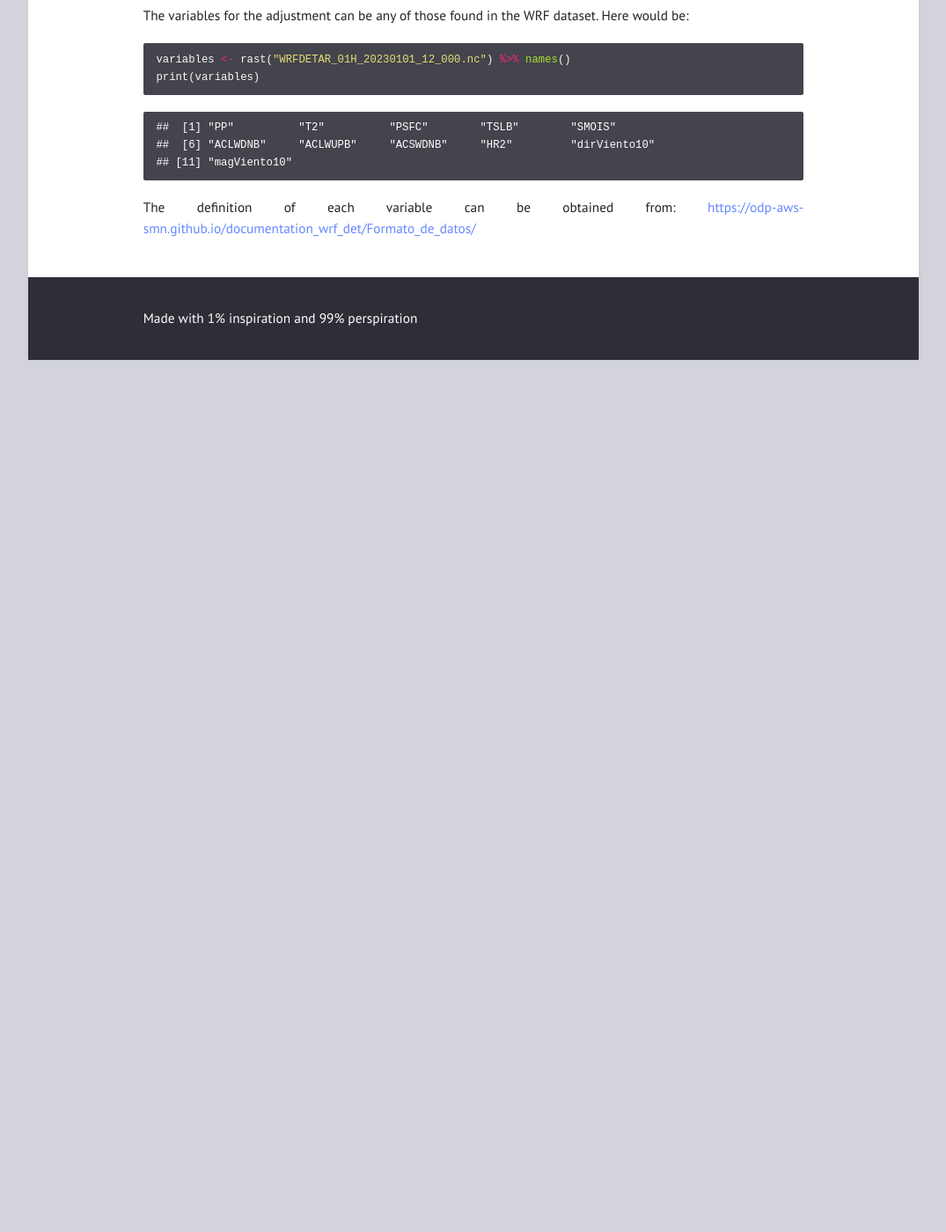
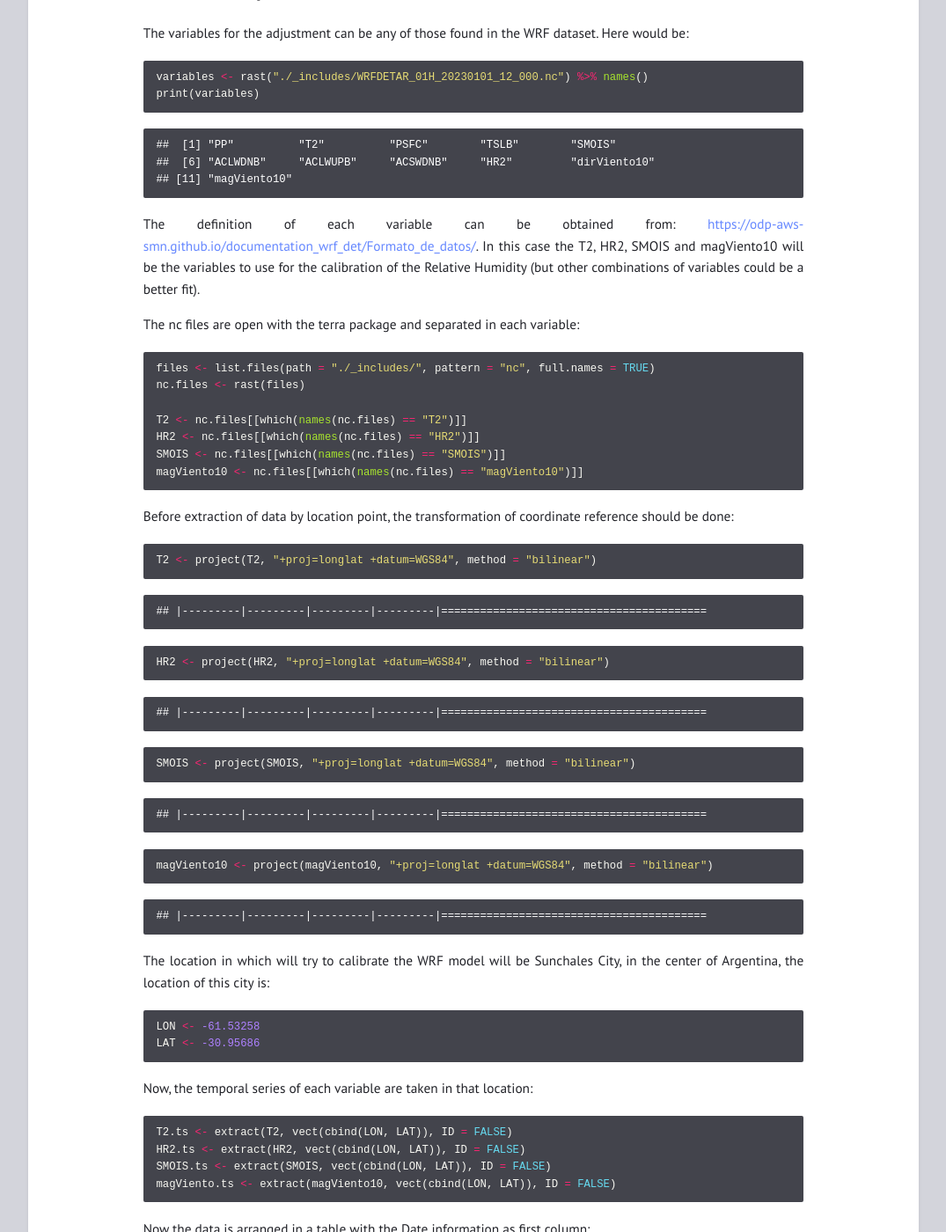
Before and after one commit to Gonzalo1985/CodeTipsHub, a Jekyll site: the page built from _posts/2024-12-04-Relative-humidity-calibration.md, in a window 1280 px wide and 1400 px high, scrolled down 1203 px. Shown: the whole window at 88% size, without its empty margins (102-1177 px from the left). Built offline with Jekyll 4.4.1, drawn with Linux system fonts in a browser that asks for light colours; before the commit the page ends 1612 px from its top, so only the background shows below that; some of the changed text lies outside the part shown.

Commit message:
Post updated

````diff
--- a/_posts/2024-12-04-Relative-humidity-calibration.md
+++ b/_posts/2024-12-04-Relative-humidity-calibration.md
@@ -68,7 +69,7 @@ The variables for the adjustment can be any of those found in the WRF
 dataset. Here would be:
 
 ``` r
-variables <- rast("WRFDETAR_01H_20230101_12_000.nc") %>% names()
+variables <- rast("./_includes/WRFDETAR_01H_20230101_12_000.nc") %>% names()
 print(variables)
 ```
 
@@ -77,9 +78,96 @@ print(variables)
     ## [11] "magViento10"
 
 The definition of each variable can be obtained from:
-<https://odp-aws-smn.github.io/documentation_wrf_det/Formato_de_datos/>
+<https://odp-aws-smn.github.io/documentation_wrf_det/Formato_de_datos/>.
+In this case the T2, HR2, SMOIS and magViento10 will be the variables to
+use for the calibration of the Relative Humidity (but other combinations
+of variables could be a better fit).
 
-<!-- There is no limit on which variables to take, they could be more or less depending on what the user wants. -->
+The nc files are open with the terra package and separated in each
+variable:
+
+``` r
+files <- list.files(path = "./_includes/", pattern = "nc", full.names = TRUE)
+nc.files <- rast(files)
+
+T2 <- nc.files[[which(names(nc.files) == "T2")]]
+HR2 <- nc.files[[which(names(nc.files) == "HR2")]]
+SMOIS <- nc.files[[which(names(nc.files) == "SMOIS")]]
+magViento10 <- nc.files[[which(names(nc.files) == "magViento10")]]
+```
+
+Before extraction of data by location point, the transformation of
+coordinate reference should be done:
+
+``` r
+T2 <- project(T2, "+proj=longlat +datum=WGS84", method = "bilinear")
+```
+
+    ## |---------|---------|---------|---------|=========================================
+
+``` r
+HR2 <- project(HR2, "+proj=longlat +datum=WGS84", method = "bilinear")
+```
+
+    ## |---------|---------|---------|---------|=========================================
+
+``` r
+SMOIS <- project(SMOIS, "+proj=longlat +datum=WGS84", method = "bilinear")
+```
+
+    ## |---------|---------|---------|---------|=========================================
+
+``` r
+magViento10 <- project(magViento10, "+proj=longlat +datum=WGS84", method = "bilinear")
+```
+
+    ## |---------|---------|---------|---------|=========================================
+
+The location in which will try to calibrate the WRF model will be
+Sunchales City, in the center of Argentina, the location of this city
+is:
+
+``` r
+LON <- -61.53258
+LAT <- -30.95686
+```
+
+Now, the temporal series of each variable are taken in that location:
+
+``` r
+T2.ts <- extract(T2, vect(cbind(LON, LAT)), ID = FALSE)
+HR2.ts <- extract(HR2, vect(cbind(LON, LAT)), ID = FALSE)
+SMOIS.ts <- extract(SMOIS, vect(cbind(LON, LAT)), ID = FALSE)
+magViento.ts <- extract(magViento10, vect(cbind(LON, LAT)), ID = FALSE)
+```
+
+Now the data is arranged in a table with the Date information as first
+column:
+
+``` r
+data.table <- tibble(Date = time(T2),
+                     T2.wrf = t(T2.ts),
+                     HR2.wrf = t(HR2.ts),
+                     SMOIS.wrf = t(SMOIS.ts),
+                     magViento.wrf = t(magViento.ts))
+data.table
+```
+
+    ## # A tibble: 146 × 5
+    ##    Date                T2.wrf[,1] HR2.wrf[,1] SMOIS.wrf[,1] magViento.wrf[,1]
+    ##    <dttm>                   <dbl>       <dbl>         <dbl>             <dbl>
+    ##  1 2023-01-01 12:00:00       24.5        58.2         0.139              1.96
+    ##  2 2023-01-01 13:00:00       28.9        35.5         0.139              2.86
+    ##  3 2023-01-01 14:00:00       30.8        29.1         0.139              2.81
+    ##  4 2023-01-01 15:00:00       31.7        25.8         0.139              1.58
+    ##  5 2023-01-01 16:00:00       31.3        30.2         0.139              8.18
+    ##  6 2023-01-01 17:00:00       29.4        34.5         0.139              7.26
+    ##  7 2023-01-01 18:00:00       26.5        46.7         0.139              9.41
+    ##  8 2023-01-01 19:00:00       28.0        41.3         0.139              7.19
+    ##  9 2023-01-01 20:00:00       25.3        58.9         0.142              4.29
+    ## 10 2023-01-01 21:00:00       26.9        45.9         0.142              2.83
+    ## # ℹ 136 more rows
+
 <!-- ## Definition of parameters of the Multiple Linear Regression -->
 <!-- The data now will be trained with the 2015-01-01 to 2016-12-31 period using 'multiple.guidance' function with the *predictors.variables* vector: -->
 <!-- ```{r} -->
````
Also changed, not shown: other parts of _posts/2024-12-04-Relative-humidity-calibration.md (+1 -0 lines), Page04_awswrfsmn.md (deleted, +0 -208 lines).
